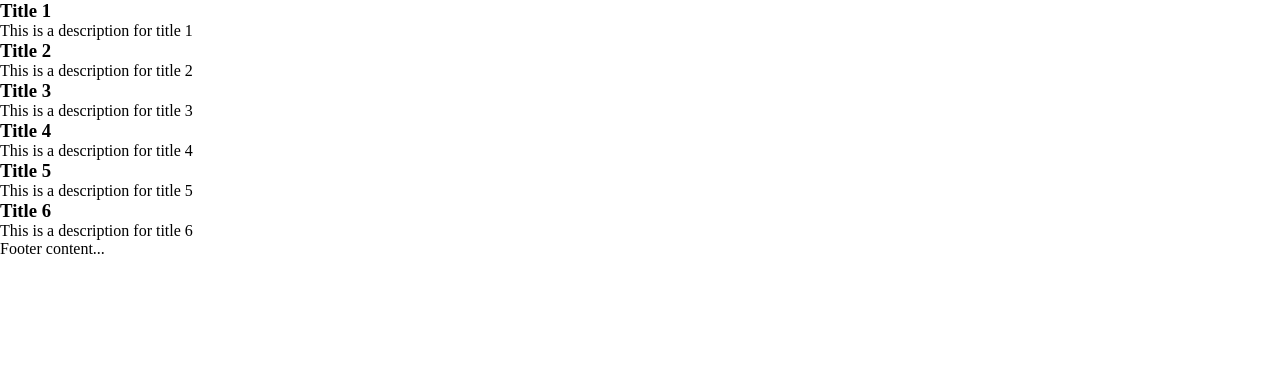
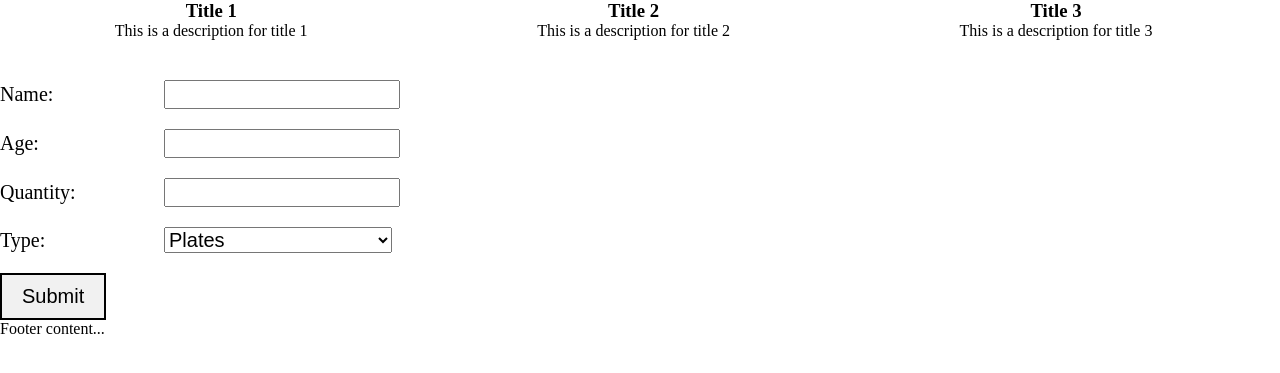
Before and after one commit to AlexanderBierton/PhpProject, a PHP site: page /PhpProject1/ in a window 1280 px wide. Shown: the part 184-557 px from the top of the page. Run offline with PHP 8.4, Linux system fonts and the light colour scheme.

Commit message:
Log creation
Ability for site to create logs

```diff
--- a/PhpProject1/index.php
+++ b/PhpProject1/index.php
@@ -3,15 +3,52 @@
     require_once("resources/config.php");
     require_once("resources/service/phpFuncs.php");
     require_once(TEMPLATES_PATH . "/header.php");
+    require_once("resources/service/createFile.php");
 ?>
 <div id="container">
     <div id="content">
         <!-- content -->
+        <div class="tile-area">
+            <?php
+            $tiles = getXMLFile("resources/library/HomepageTiles.xml");
+
+            outputTiles($tiles);
+            ?>
+        </div>
         <?php
-        $tiles = getXMLFile("resources/library/HomepageTiles.xml");
+        $file = new createFile("C:\Users\alexa\Desktop" . DIRECTORY_SEPARATOR);
+        if($_SERVER['REQUEST_METHOD'] === 'POST')
+        {
+            $file->createFile();
+        }
 
-        outputTiles($tiles);
+
+
         ?>
+        <form action="index.php" method="post">
+            <div class="form-element">
+                <label for="nameInput">Name:</label>
+                <input name="nameInput" type="text">
+            </div>
+            <div class="form-element">
+                <label for="nameInput">Age:</label>
+                <input name="ageInput" type="text">
+            </div>
+            <div class="form-element">
+                <label for="nameInput">Quantity:</label>
+                <input name="quantityInput" type="text">
+            </div>
+            <div class="form-element">
+                <label for="nameInput">Type:</label>
+                <select name="typeInput">
+                    <option value="plates">Plates</option>
+                    <option value="bowls">Bowls</option>
+                    <option value="cups">Cups</option>
+                    <option value="glasses">Glasses</option>
+                </select>
+            </div>
+            <input type="submit" id="formSubmit"/>
+        </form>
     </div>
 </div>
 <?php
--- a/PhpProject1/nbproject/private/private.xml
+++ b/PhpProject1/nbproject/private/private.xml
@@ -7,6 +7,7 @@
             <file>file:/C:/xampp/htdocs/PhpProject1/resources/service/phpFuncs.php</file>
             <file>file:/C:/xampp/htdocs/PhpProject1/resources/templates/header.php</file>
             <file>file:/C:/xampp/htdocs/PhpProject1/index.php</file>
+            <file>file:/C:/xampp/htdocs/PhpProject1/resources/service/createFile.php</file>
             <file>file:/C:/xampp/htdocs/PhpProject1/resources/config.php</file>
             <file>file:/C:/xampp/htdocs/PhpProject1/resources/library/HomepageTiles.xml</file>
             <file>file:/C:/xampp/htdocs/PhpProject1/webfiles/css/main_content.css</file>
--- a/PhpProject1/resources/library/HomepageTiles.xml
+++ b/PhpProject1/resources/library/HomepageTiles.xml
@@ -15,19 +15,4 @@
         <image-link>Image Link 3</image-link>
         <description>This is a description for title 3</description>
     </tile>
-    <tile>
-        <title>Title 4</title>
-        <image-link>Image Link 4</image-link>
-        <description>This is a description for title 4</description>
-    </tile>
-    <tile>
-        <title>Title 5</title>
-        <image-link>Image Link 5</image-link>
-        <description>This is a description for title 5</description>
-    </tile>
-    <tile>
-        <title>Title 6</title>
-        <image-link>Image Link 6</image-link>
-        <description>This is a description for title 6</description>
-    </tile>
 </tiles>
--- a/PhpProject1/webfiles/css/main_content.css
+++ b/PhpProject1/webfiles/css/main_content.css
@@ -57,3 +57,44 @@ body {
 #header .nav li a:hover {
     color: #000;
 }
+
+.tile-area {
+    margin-bottom: 40px;
+}
+.tile-block {
+    display: inline-block;
+    width: 33%;
+    text-align: center;
+}
+
+.form-element {
+    width: 400px;
+    margin-bottom: 20px;
+
+}
+
+.form-element label {
+    width: 40%;
+    display: inline-block;
+    font-size: 20px;
+}
+
+.form-element input,
+.form-element select {
+    display: inline-block;
+    font-size: 20px;
+    width: 57%;
+}
+
+#formSubmit {
+    font-size: 20px;
+    padding: 10px 20px;
+    background: #F1F1F1;
+    border: 2px solid black;
+}
+
+#formSubmit:hover {
+    cursor: pointer;
+    background: #FFF;
+    border-color: #F1F1F1;
+}
```
Also changed, not shown: PhpProject1/resources/service/createFile.php (added, +69 -0 lines).
